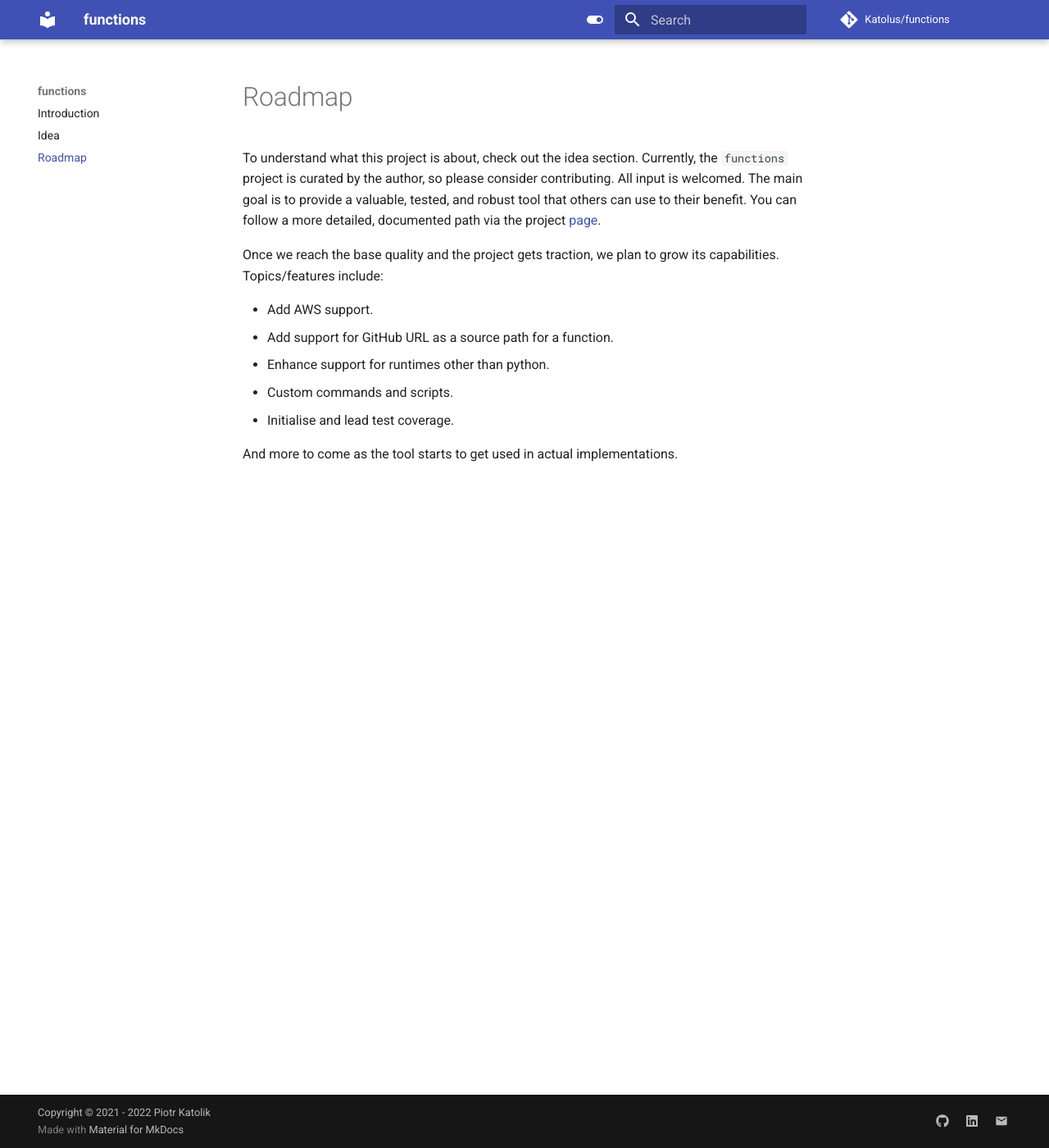
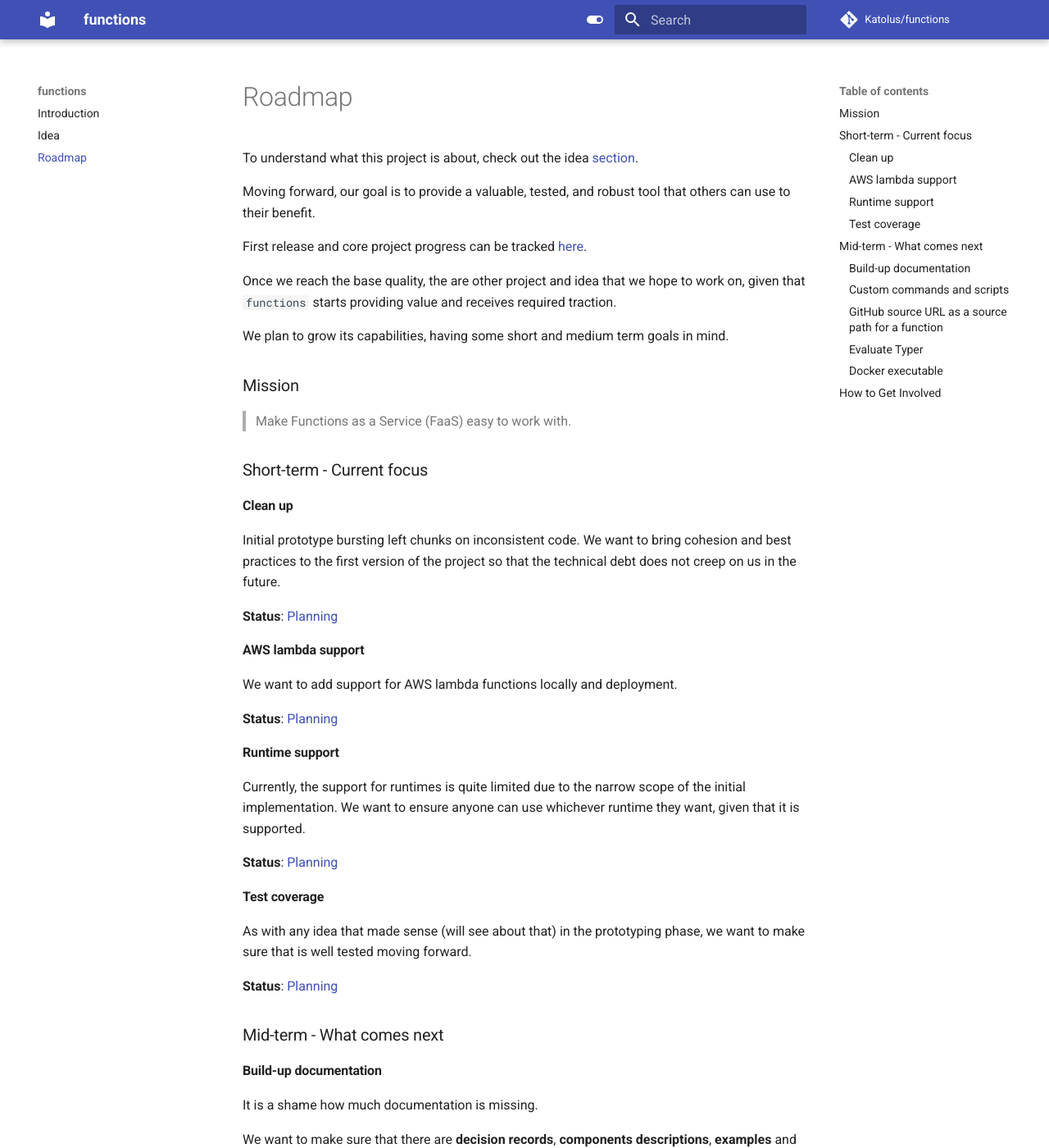
Before and after one commit to Katolus/functions, an MkDocs documentation site: the page built from docs_mk/roadmap.md, in a window 1280 px wide and 1400 px high. Shown: the whole window at 82% size. Built offline with MkDocs 1.6.1 and Material for MkDocs 9.7.7, drawn with Linux system fonts in a browser that asks for light colours; comment, search, counter and statistics services are not loaded; some of the changed text lies outside the part shown.

Commit message:
Enhance roadmap definition (#211)
* Commit current documentation

* Adjust the roadmap document

* Adjust roadmap links

```diff
--- a/docs_mk/roadmap.md
+++ b/docs_mk/roadmap.md
@@ -1,12 +1,83 @@
-To understand what this project is about, check out the idea section. Currently, the `functions` project is curated by the author, so please consider contributing. All input is welcomed.
-The main goal is to provide a valuable, tested, and robust tool that others can use to their benefit. You can follow a more detailed, documented path via the project [page](https://github.com/users/Katolus/projects/1).
+To understand what this project is about, check out the idea [section](./idea.md).
 
-Once we reach the base quality and the project gets traction, we plan to grow its capabilities. Topics/features include:
+Moving forward, our goal is to provide a valuable, tested, and robust tool that others can use to their benefit.
 
-* Add AWS support.
-* Add support for GitHub URL as a source path for a function.
-* Enhance support for runtimes other than python.
-* Custom commands and scripts.
-* Initialise and lead test coverage.
+First release and core project progress can be tracked [here](https://github.com/users/Katolus/projects/1).
 
-And more to come as the tool starts to get used in actual implementations.
+Once we reach the base quality, the are other project and idea that we hope to work on, given that `functions` starts providing value and receives required traction.
+
+We plan to grow its capabilities, having some short and medium term goals in mind.
+
+## Mission
+
+> Make Functions as a Service (FaaS) easy to work with.
+
+## Short-term - Current focus
+
+### Clean up
+
+Initial prototype bursting left chunks on inconsistent code. We want to bring cohesion and best practices to the first version of the project so that the technical debt does not creep on us in the future.
+
+**Status**: [Planning](https://github.com/users/Katolus/projects/9/)
+
+### AWS lambda support
+
+We want to add support for AWS lambda functions locally and deployment.
+
+**Status**: [Planning](https://github.com/users/Katolus/projects/5)
+
+### Runtime support
+
+Currently, the support for runtimes is quite limited due to the narrow scope of the initial implementation. We want to ensure anyone can use whichever runtime they want, given that it is supported.
+
+**Status**: [Planning](https://github.com/users/Katolus/projects/3)
+
+### Test coverage
+
+As with any idea that made sense (will see about that) in the prototyping phase, we want to make sure that is well tested moving forward.
+
+**Status**: [Planning](https://github.com/users/Katolus/projects/4/)
+
+## Mid-term - What comes next
+
+### Build-up documentation
+
+It is a shame how much documentation is missing.
+
+We want to make sure that there are **decision records**, **components descriptions**, **examples** and more, which users and developers can quickly reference at any time.
+
+**Status**: Ongoing development
+
+### Custom commands and scripts
+
+We want to enable the user to create their enhancements to the functioning of the package by allowing the definition of custom scripts and commands.
+
+**Status**: Idea
+
+### GitHub source URL as a source path for a function
+
+We want to support using a Github URL as a source for your function's source code.
+
+**Status**: Idea
+
+### Evaluate `Typer`
+
+Despite the initial hype around this project, it does seem to be left out at the moment. The base package `click` seems to have much better support and extensibility.
+
+**Status**: Idea
+
+### Docker executable
+
+We think that using python to execute the `functions` works well, however has it's limitations. Specifically when installing dependencies required to run deployment actions. All this can be neatly wrapped around with a Docker image, which needs to be in the scope of the package either way.
+
+Much easier to manage system interactions contained within an image.
+
+**Status**: Idea
+
+## How to Get Involved
+
+We try to organize our project goals with GitHub projects.
+
+If there is an existing GitHub project, it is an excellent place to start aiding. If not, perhaps you can offer some expertise and lead an implementation forward.
+
+As always, reach out if you fancy a discussion.
```
Also changed, not shown: docs/troubleshooting/docker_issues.md (+4 -0 lines).
